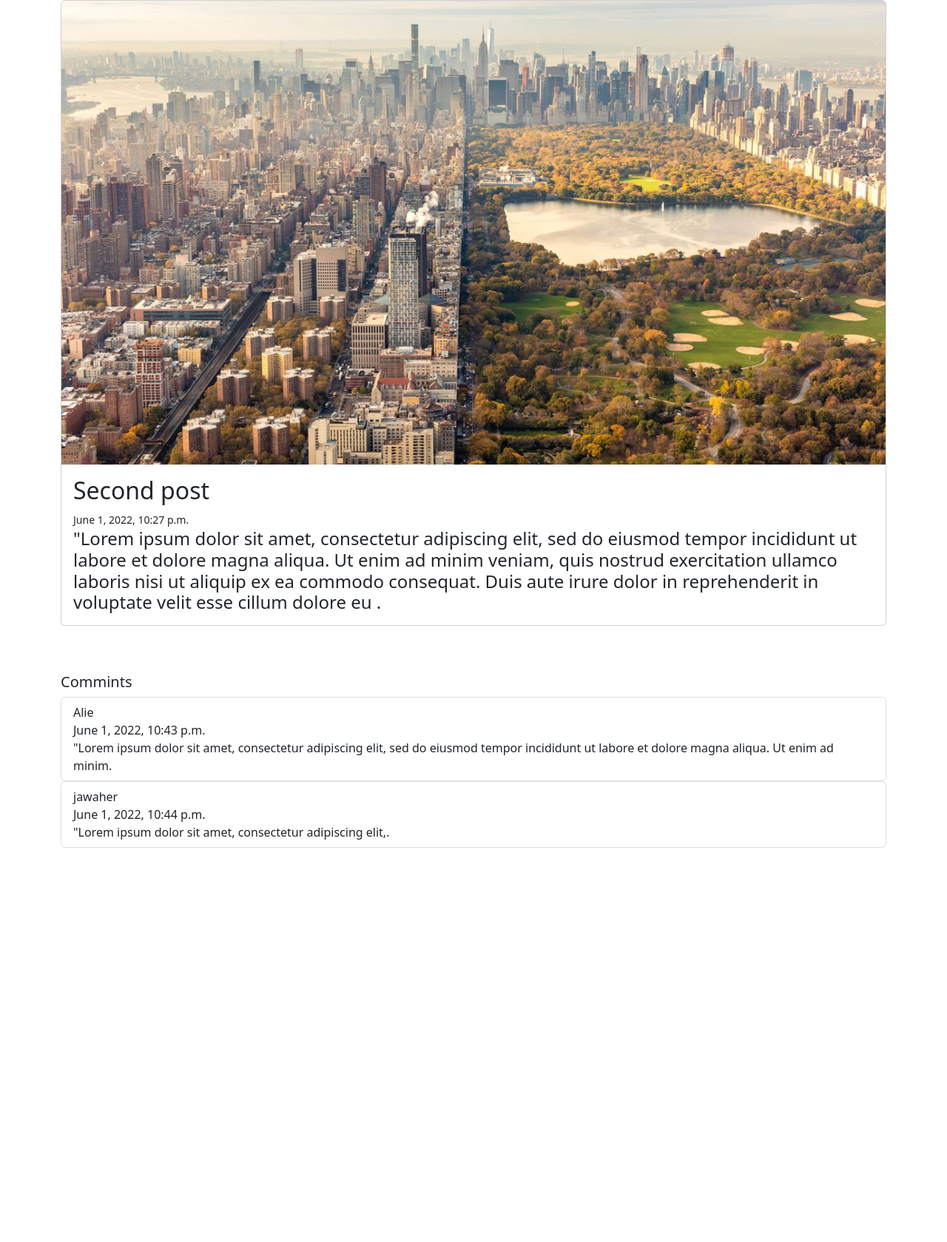
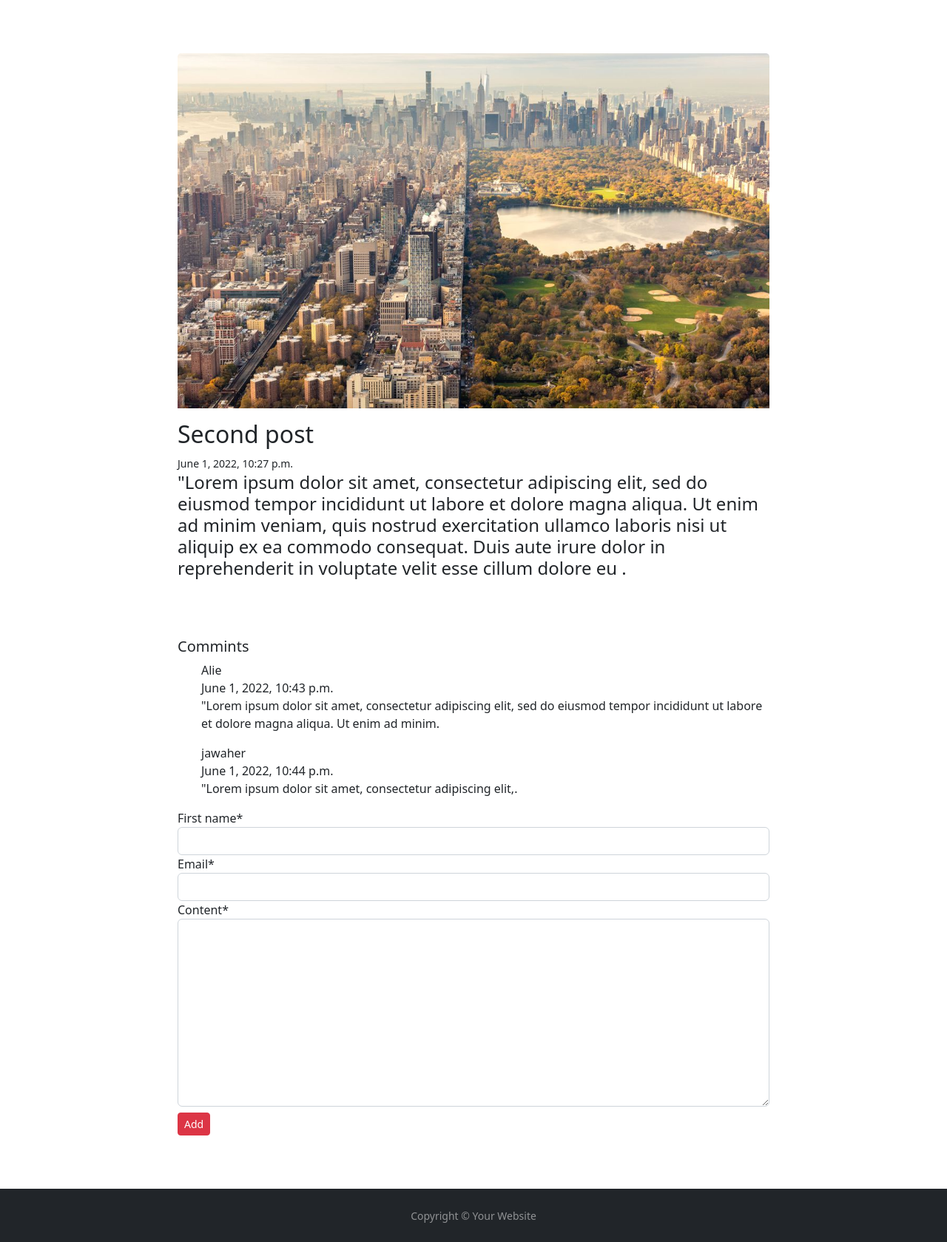
Before and after one commit to TUWAIQ-PYTHON-4/DJANGO_AUTH, a Django app: page /post/7 in a window 1280 px wide. Shown: the part 56-1735 px from the top of the page at 74% size. Before the commit the page ends 1202 px from the top, so only its background shows below. Run offline with Django 4.2, Linux system fonts and the light colour scheme; data comes from the database, SQL or seed files in the repository; both versions use the stored data as it was after the commit; some libraries are stand-ins or nearby versions.

Commit message:
add 1 app

```diff
--- a/blog/blogApp/forms.py
+++ b/blog/blogApp/forms.py
@@ -9,4 +9,4 @@ class PostForm(forms.ModelForm):
 class CommentForm(forms.ModelForm):
     class Meta:
         model = Comment
-        fields = "__all__"
+        fields = ['first_name', 'email', 'content']
--- a/blog/blogApp/templates/base.html
+++ b/blog/blogApp/templates/base.html
@@ -12,7 +12,7 @@
   <body>
          <nav class="navbar navbar-expand-lg navbar-light " style="background-color: #fff;" >
   <div class="container">
-    <a class="navbar-brand" href="{% url 'register'%}">
+    <a class="navbar-brand" href="{% url 'index'%}">
         BLOG
     </a>
     <button class="navbar-toggler" type="button" data-bs-toggle="collapse" data-bs-target="#navbarSupportedContent" aria-controls="navbarSupportedContent" aria-expanded="false" aria-label="Toggle navigation">
@@ -41,11 +41,17 @@
     </div>
   </div>
 </nav>
-
+<br><br><br>
   <div class="container-sm" style="">
     {% block contint  %}
     {% endblock %}
   </div>
+         <br><br><br>
+  <footer id="sticky-footer" class="flex-shrink-0 py-4 bg-dark text-white-50">
+    <div class="container text-center">
+      <small>Copyright &copy; Your Website</small>
+    </div>
+  </footer>
     <script src="https://cdn.jsdelivr.net/npm/bootstrap@5.2.0-beta1/dist/js/bootstrap.bundle.min.js" integrity="sha384-pprn3073KE6tl6bjs2QrFaJGz5/SUsLqktiwsUTF55Jfv3qYSDhgCecCxMW52nD2" crossorigin="anonymous"></script>
   </body>
 </html>
--- a/blog/blogApp/templates/login.html
+++ b/blog/blogApp/templates/login.html
@@ -8,7 +8,7 @@
     {% endblock %}
 
 {% block contint %}
-<div style="max-width: 30%; margin-left: auto; margin-right: auto;">
+<div style="max-width: 30%; margin-left: auto; margin-right: auto; height:60vh">
     <h1>Welcome Back...</h1><br>
 <form method="POST">
   {% csrf_token %}
--- a/blog/blogApp/templates/logout.html
+++ b/blog/blogApp/templates/logout.html
@@ -5,6 +5,7 @@
 
 
 {% block contint %}
-</form><h1>you have been logged out </h1>
-<a href="{% url 'login' %}" >Log in</a>
+<div style='height:60vh; '>
+</form ><h1>you have been logged out </h1>
+<a href="{% url 'login' %}" >Log in</a></div>
 {% endblock %}
--- a/blog/blogApp/templates/post.html
+++ b/blog/blogApp/templates/post.html
@@ -1,4 +1,6 @@
 {% extends 'base.html' %}
+{% load crispy_forms_tags %}
+{% crispy example_form example_form.helper %}
 
 {% block title %}
     <title>Post | Info</title>
@@ -8,19 +10,39 @@
 
 
 
-<div class="card" style=" margin-bottom:4rem">
-  <img src="{{ post_info.image.url }}" class="card-img-top">
-  <div class="card-body">
+<div class="card" style=" margin-bottom:4rem; border:none;">
+  <img src="{{ post_info.image.url }}" class="card-img-top" style="float: left; width:100vh;
+   margin-left:auto; margin-right:auto; height:60vh; object-fit:cover">
+  <div class="card-body" >
+  <div style="margin-left:auto; margin-right:auto;
+width:100vh;" >
     <h2 class="card-title">{{post_info.title}}</h2>
     <small>{{post_info.date}}</small>
     <h4 class="card-text">{{post_info.content}}</h4>
-  </div>
-</div>
+  </div></div>
+</div >
+
+<div style="">
+   <div style="margin-left:auto; margin-right:auto;
+width:100vh;" >
 <h5>Commints</h5>
+
+
 {% for item in post_commints %}
-<ul class="list-group">
+<ul >
   <li class="list-group-item">{{item.first_name}}</br>{{item.date}}</br>{{item.content}}</li>
 </ul>
 {% endfor %}
 
+  <form method="POST">
+  {% csrf_token %}
+  {{ form|crispy }}
+  <button type="submit" class="btn btn-danger btn-sm" style="margin-top:0.5rem;">Add</button>
+   </form>
+
+
+
+   </div>
+</div>
+
 {% endblock%}
--- a/blog/blogApp/templates/post_form.html
+++ b/blog/blogApp/templates/post_form.html
@@ -7,7 +7,7 @@
 
 
 {% block contint %}
-<div style="max-width: 30%; margin-left: auto; margin-right: auto;">
+<div style="max-width: 30%; margin-left: auto; margin-right: auto; height:60vh">
     <h1>ADD THEN POST </h1><br>
 <form method="POST" enctype="multipart/form-data">
   {% csrf_token %}
--- a/blog/blogApp/views.py
+++ b/blog/blogApp/views.py
@@ -9,21 +9,21 @@ def index(request):
     return render(request,'index.html', context)
 
 def post(request, post_id):
+    form = CommentForm()
     post_info = Post.objects.get(id = post_id)
     post_commints = Comment.objects.filter(post = post_info)
-    context = {'post_info': post_info, 'post_commints': post_commints}
+
+    if request.method == 'POST':
+     form = CommentForm(request.POST)
+     if form.is_valid():
+         commint = Comment.objects.create(post_id = post_id, first_name =  request.POST['first_name']
+                                          ,email= request.POST['email'] , content = request.POST['content'])
+         return redirect('index')
+     else:
+         form = CommentForm()
+
+    context = {'post_info': post_info, 'post_commints': post_commints, 'form': form}
     return render(request,'post.html', context)
-
-def register(request):
-    if request.method == 'POST':
-        form = UserCreationForm(request.POST)
-        if form.is_valid():
-            form.save()
-            return redirect('login')
-    else:
-        form = UserCreationForm()
-    context = {'form': form}
-    return render(request, 'register.html',context )
 
 def add_post(request):
     if request.method == 'POST':
@@ -36,3 +36,14 @@ def add_post(request):
         form = PostForm()
     context = {'form': form}
     return render(request, 'post_form.html',context )
+
+def register(request):
+    if request.method == 'POST':
+        form = UserCreationForm(request.POST)
+        if form.is_valid():
+            form.save()
+            return redirect('login')
+    else:
+        form = UserCreationForm()
+    context = {'form': form}
+    return render(request, 'register.html',context )
```
Also changed, not shown: blog/blogApp/templates/index.html (+9 -5 lines), blog/db.sqlite3, blog/media/images/postsImg/New_York_City_Central_Park_from_Above.0.jpg (added), blog/media/images/postsImg/NoPath_-_نسخة_11.jpg (added), blog/media/images/postsImg/WhatsApp_Image_2021-09-04_at_12.34.53_AM_jF6X799.jpeg (added), blog/media/images/postsImg/rain_city.jpg (added), blog/media/images/postsImg/sea.jpg (added).
